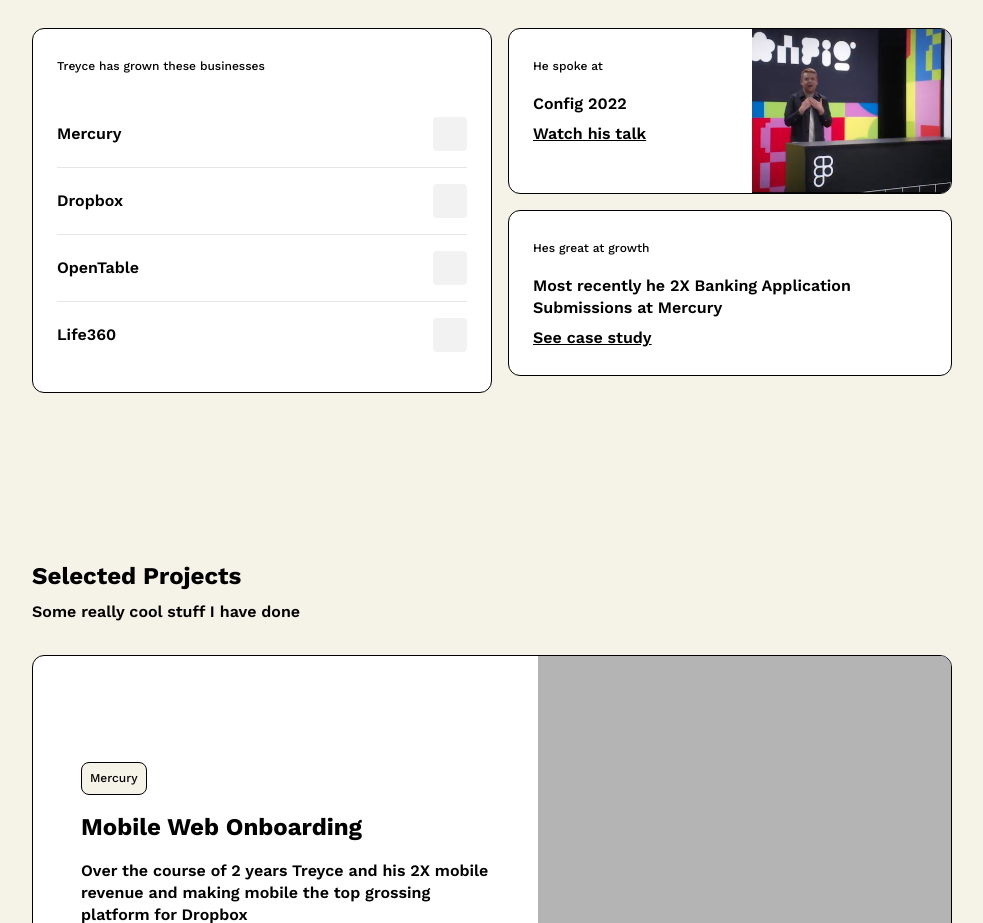
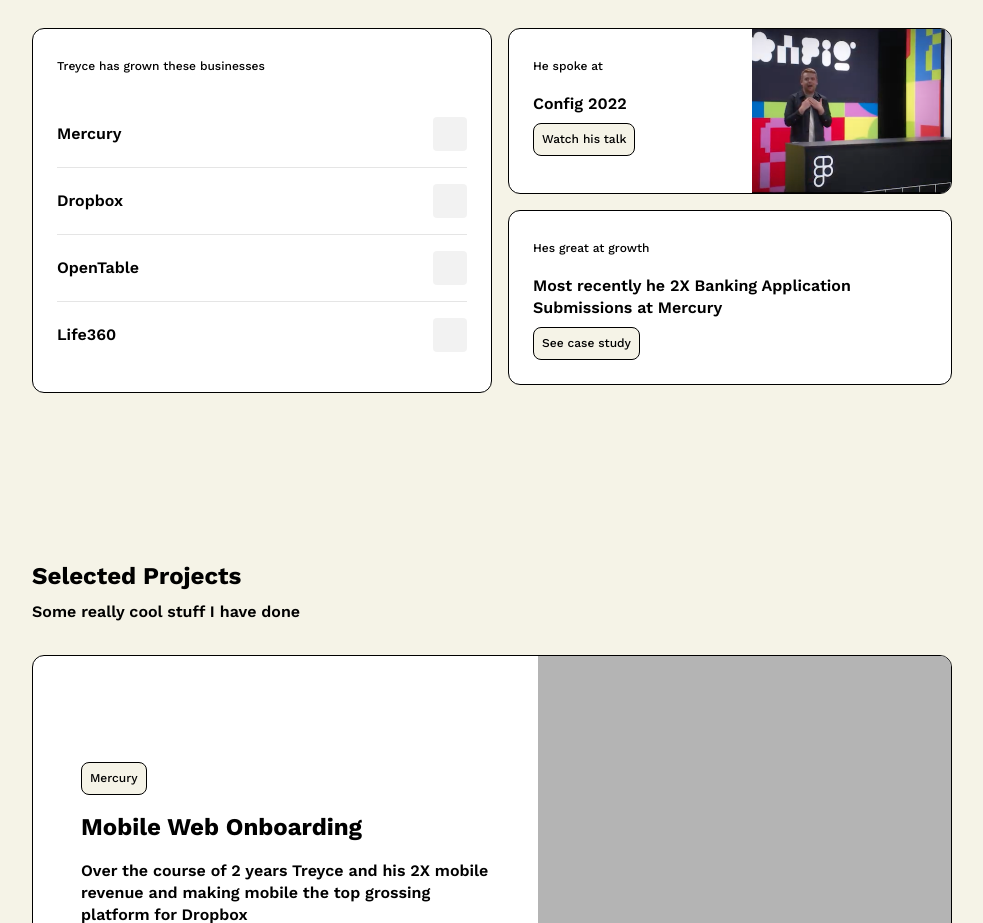
Before and after one commit to babytreyce69/portiflio-website, a React (Vite) app: page / in a window 1280 px wide. Shown: the part 1880-2803 px from the top of the page, without its empty margins (148-1131 px from the left). Built offline with nearby package versions, Linux system fonts and the light colour scheme.

Commit message:
style: Watch his talk and See case study use pill style
Co-authored-by: babytreyce69 <babytreyce69@users.noreply.github.com>

```diff
--- a/src/components/CareerHighlights.tsx
+++ b/src/components/CareerHighlights.tsx
@@ -1,7 +1,7 @@
 const businesses = ['Mercury', 'Dropbox', 'OpenTable', 'Life360'] as const
 
 import { ButtonLink } from './Button'
-import Pill from './Pill'
+import Pill, { PillLink } from './Pill'
 
 export default function CareerHighlights() {
   const base = import.meta.env.BASE_URL
@@ -27,7 +27,7 @@ export default function CareerHighlights() {
 
         <div className="flex flex-col gap-4 lg:flex-row lg:items-start">
           <div className="card w-full p-6 lg:max-w-[460px] lg:shrink-0">
-            <Pill onCard>Treyce has grown these businesses</Pill>
+            <Pill onCard={true}>Treyce has grown these businesses</Pill>
             <ul className="mt-6 flex flex-col">
               {businesses.map((name, i) => (
                 <li
@@ -49,16 +49,16 @@ export default function CareerHighlights() {
           <div className="flex min-w-0 flex-1 flex-col gap-4">
             <div className="card relative min-h-[200px] overflow-hidden p-6 lg:min-h-[166px]">
               <div className="relative z-10 max-w-[55%]">
-                <Pill onCard>He spoke at</Pill>
+                <Pill onCard={true}>He spoke at</Pill>
                 <p className="body-copy mt-4">Config 2022</p>
-                <a
+                <PillLink
                   href="https://www.youtube.com/watch?v=3aH--S3r9n4"
                   target="_blank"
                   rel="noreferrer"
-                  className="link mt-2 inline-block"
+                  className="mt-2"
                 >
                   Watch his talk
-                </a>
+                </PillLink>
               </div>
               <img
                 src={`${base}assets/card-screenshot.png`}
@@ -68,18 +68,18 @@ export default function CareerHighlights() {
             </div>
 
             <div className="card min-h-[166px] p-6">
-              <Pill onCard>Hes great at growth</Pill>
+              <Pill onCard={true}>Hes great at growth</Pill>
               <p className="body-copy mt-4">
                 Most recently he 2X Banking Application Submissions at Mercury
               </p>
-              <a
+              <PillLink
                 href="https://www.linkedin.com"
                 target="_blank"
                 rel="noreferrer"
-                className="link mt-2 inline-block"
+                className="mt-2"
               >
                 See case study
-              </a>
+              </PillLink>
             </div>
           </div>
         </div>
--- a/src/components/Pill.tsx
+++ b/src/components/Pill.tsx
@@ -1,3 +1,5 @@
+import type { ComponentPropsWithoutRef } from 'react'
+
 type PillProps = {
   children: React.ReactNode
   className?: string
@@ -5,7 +7,15 @@ type PillProps = {
   onCard?: boolean
 }
 
-export default function Pill({ children, className = '', onCard = false }: PillProps) {
+type PillLinkProps = ComponentPropsWithoutRef<'a'> & {
+  className?: string
+}
+
+export default function Pill({
+  children,
+  className = '',
+  onCard = false,
+}: PillProps) {
   if (onCard) {
     return (
       <span className={`pill-on-card small-copy ${className}`.trim()}>{children}</span>
@@ -16,3 +26,12 @@ export default function Pill({ children, className = '', onCard = false }: PillP
     <span className={`pill small-copy ${className}`.trim()}>{children}</span>
   )
 }
+
+export function PillLink({ className = '', ...props }: PillLinkProps) {
+  return (
+    <a
+      className={`pill small-copy cursor-pointer ${className}`.trim()}
+      {...props}
+    />
+  )
+}
--- a/src/index.css
+++ b/src/index.css
@@ -62,8 +62,14 @@
       border-color 150ms ease;
   }
 
-  .pill:hover {
-    border-color: rgb(0 0 0 / 0.45);
+  a.pill {
+    text-decoration: none;
+    cursor: pointer;
+  }
+
+  .pill:hover,
+  a.pill:hover {
+    border-color: rgb(0 0 0 / 45%);
     background-color: #e8e6dc;
   }
 
```
